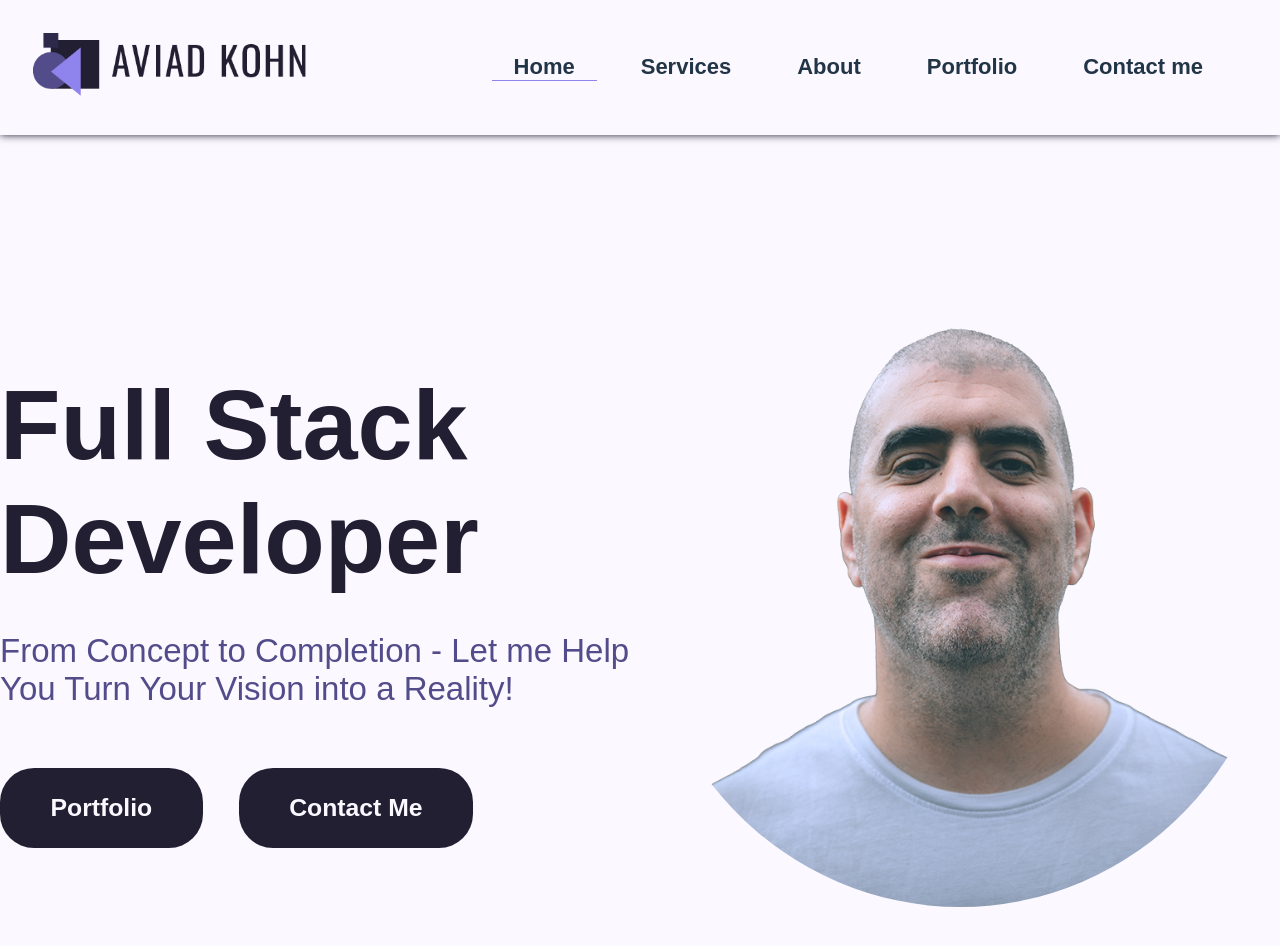
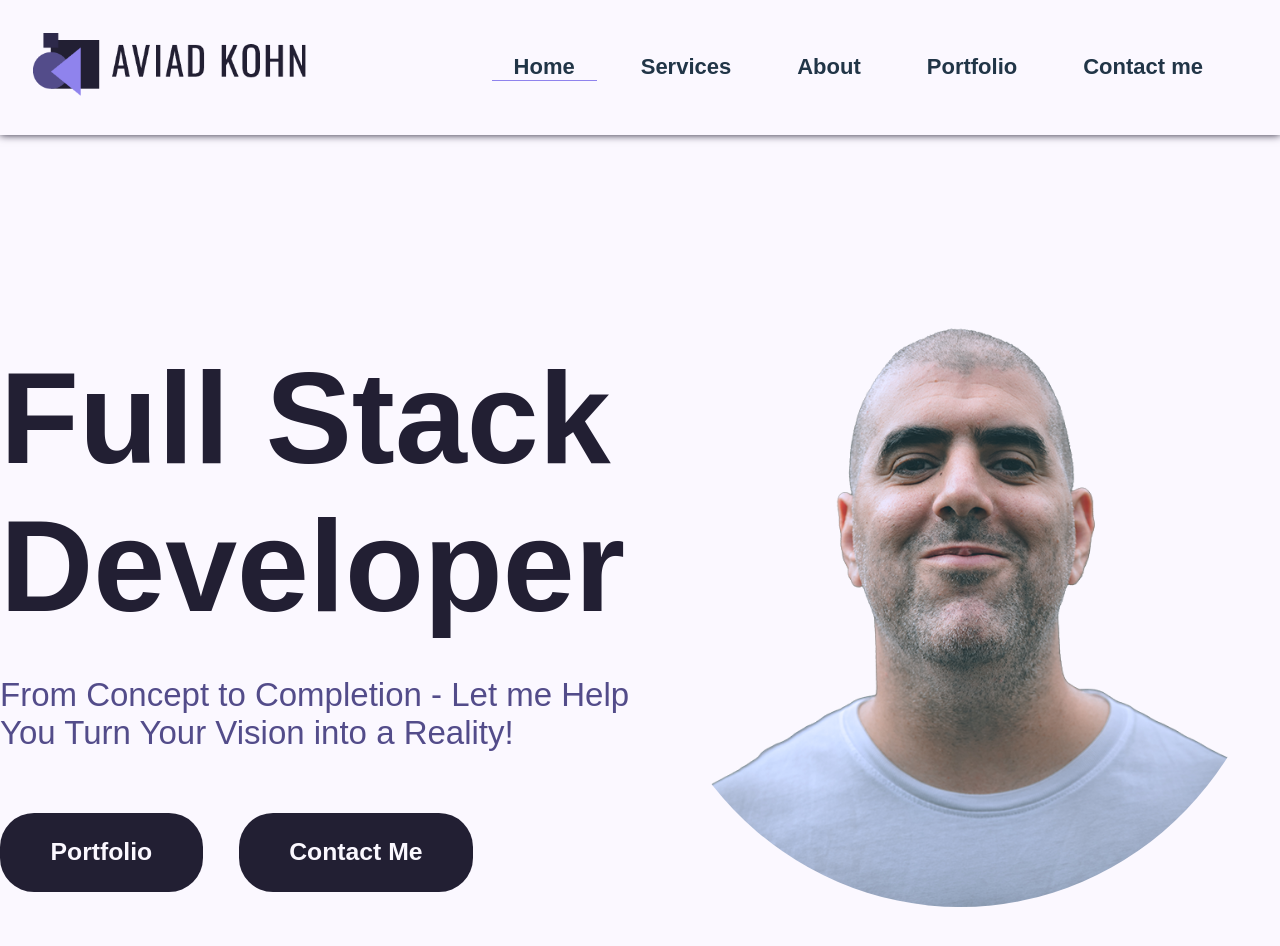
Before and after one commit to xkolsha/React-Portfolio, a React (Vite) app: page / in a window 1280 px wide. Shown: the top 946 px of the page. Built offline with nearby package versions, Linux system fonts and the light colour scheme.

Commit message:
updated hero design

```diff
--- a/src/styles/Hero.css
+++ b/src/styles/Hero.css
@@ -53,7 +53,7 @@
 /* Responsive Styles */
 
 /* Small devices (portrait tablets and large phones, 600px and up) */
-@media only screen and (min-width: 600px) {
+@media only screen and (min-width: 768px) {
   .hero {
     flex-direction: row;
     justify-content: space-between;
@@ -69,4 +69,17 @@
     gap: 2rem;
     align-items: flex-start;
   }
+  .hero h1 {
+    color: var(--primary-dark);
+    font-size: var(--font-title);
+    font-weight: var(--font-weight-title);
+    margin-bottom: 2rem;
+  }
+
+  .hero h2 {
+    color: var(--grey);
+    font-size: var(--font-subtitle);
+    font-weight: var(--font-weight-subtitle);
+    margin-bottom: 2rem;
+  }
 }
--- a/src/styles/Navigation.css
+++ b/src/styles/Navigation.css
@@ -6,7 +6,7 @@
   top: 0;
   box-shadow: 0 0 8px var(--primary-dark);
   z-index: 999;
-  width: 100%;
+  width: 100svw;
 }
 
 /* Navigation Wrapper */
```
